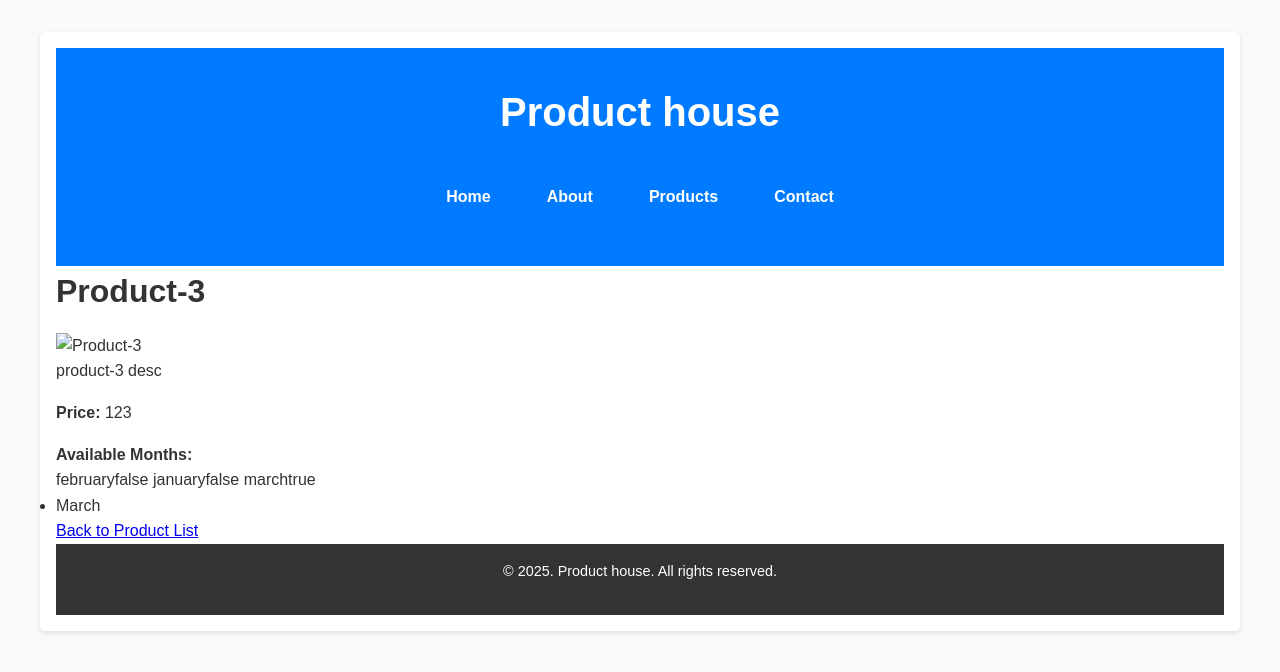
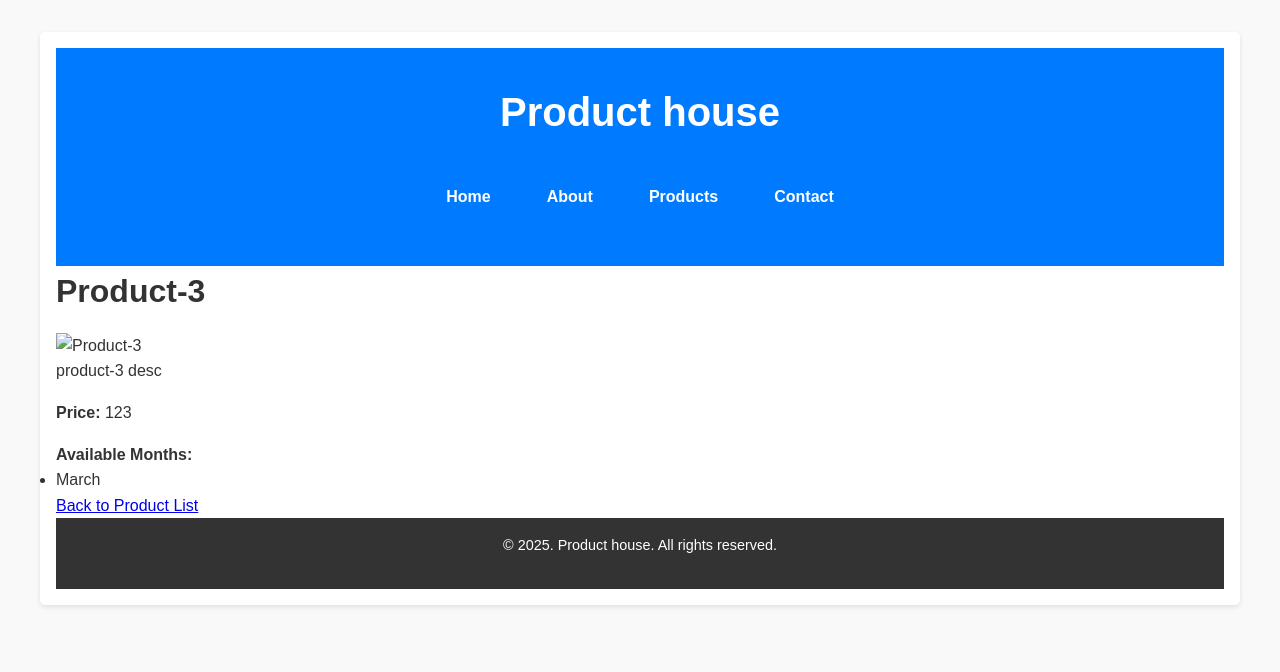
Before and after one commit to tournguide/netlify-jekyll, a Jekyll site: the page built from _products/product-3.md, in a window 1280 px wide. Shown: the top 672 px of the page. Built offline with Jekyll 4.4.1, drawn with Linux system fonts in a browser that asks for light colours.

Commit message:
Update product-details.html

```diff
--- a/_layouts/product-details.html
+++ b/_layouts/product-details.html
@@ -29,12 +29,11 @@
           <div class="available-months">
             <strong>Available Months:</strong>
             <ul>
-              {% for itembomb in page.availability %}
-                {{itembomb}}
-                {% assign month = itembomb[0] %} <!-- First element is the month -->
-                {% assign status = itembomb[1] %} <!-- Second element is the status (true/false) -->
-                {% if status == true %}
-                  <li>{{ month | capitalize }}</li> <!-- Display only months with status true -->
+              {% for item in page.availability %}
+                {% assign month = item[0] %} <!-- First element is the month -->
+                {% assign availability = item[1] %} <!-- Second element is the availability (true/false) -->
+                {% if availability == true %}
+                  <li>{{ month | capitalize }}</li> <!-- Display only months with availability true -->
                 {% endif %}
               {% endfor %}
             </ul>
```
